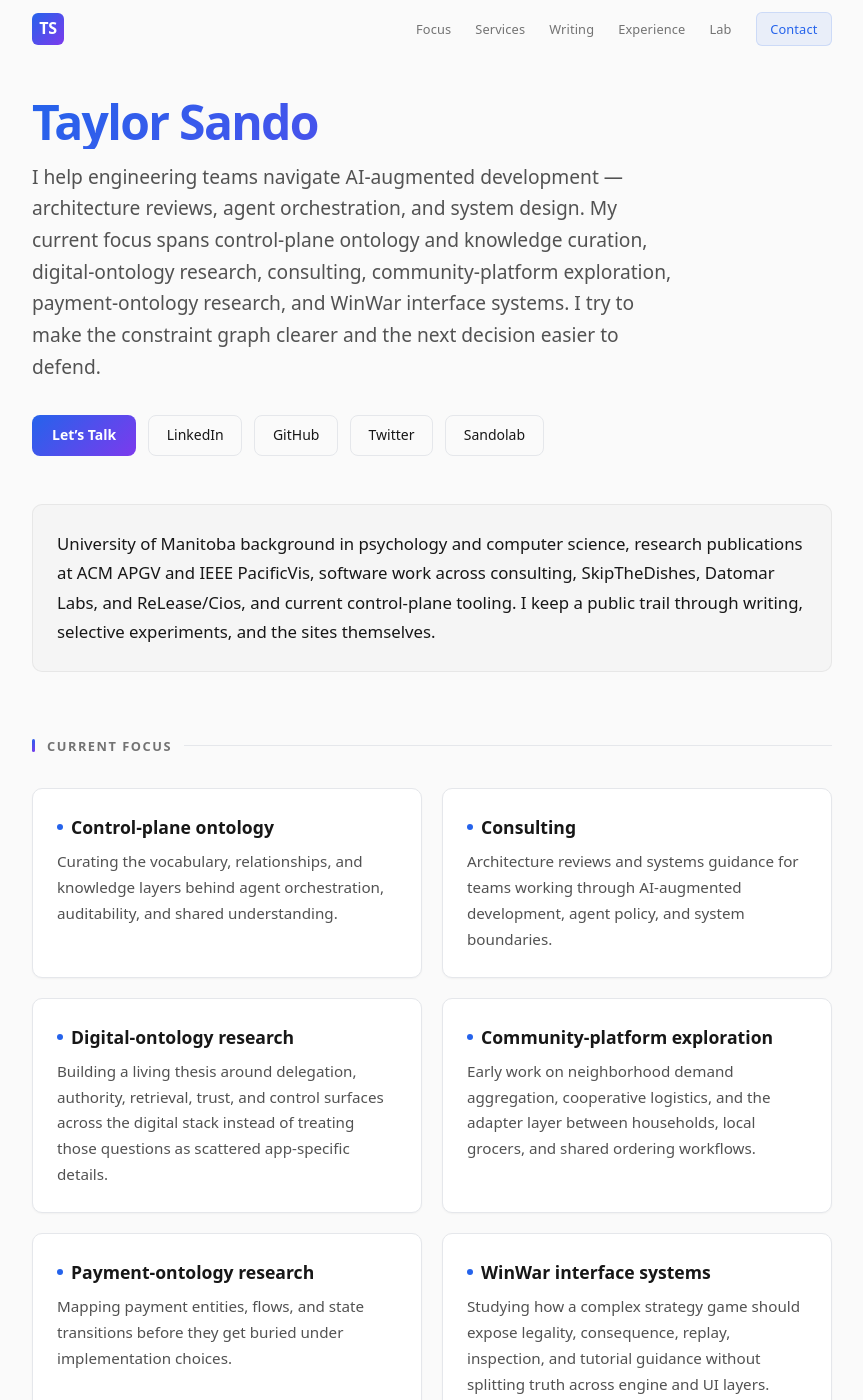
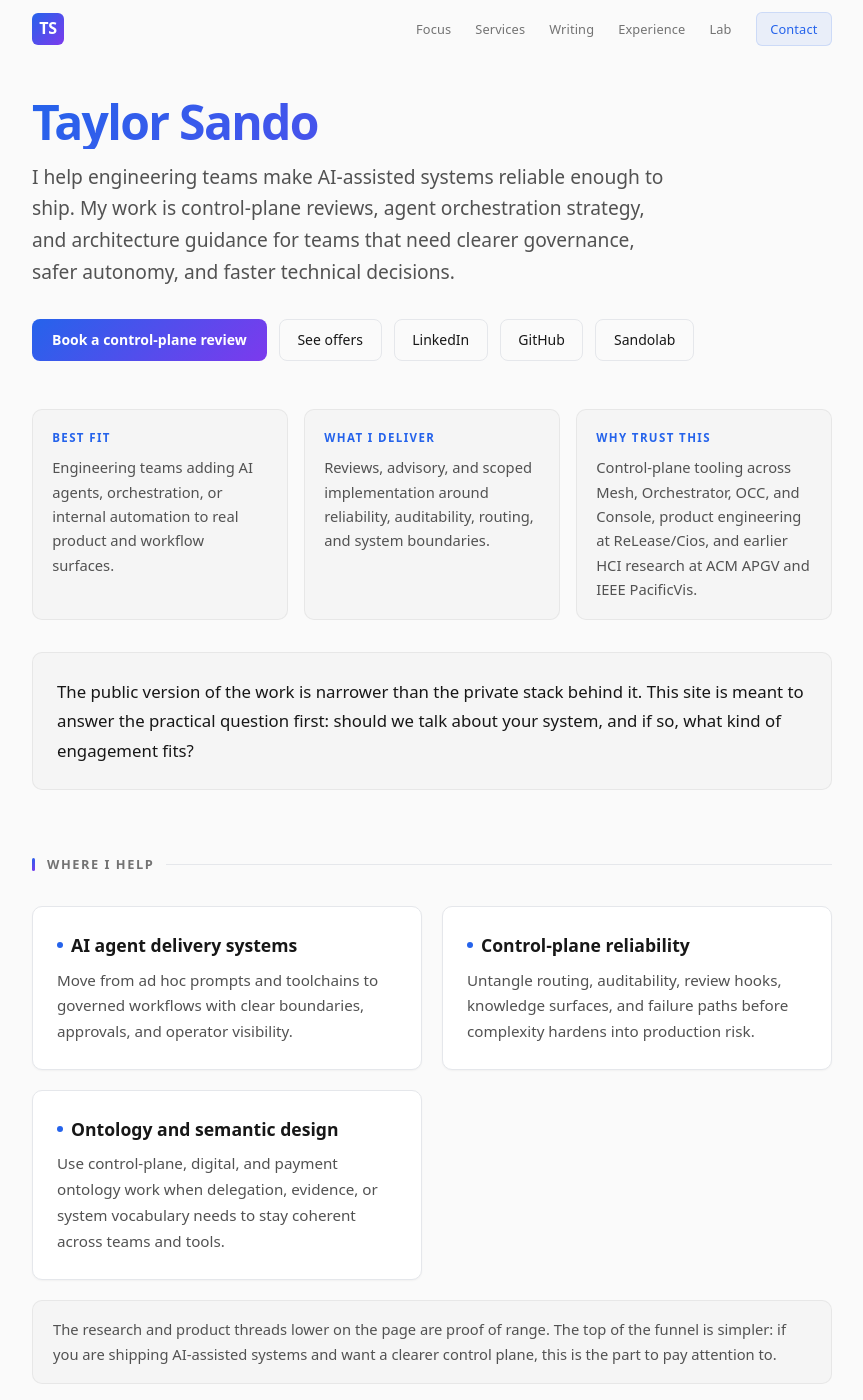
Before and after one commit to taylorSando/taylorSando.github.io, a Jekyll site: the page built from index.html, in a window 1280 px wide and 1400 px high. Shown: the whole window, without its empty margins (208-1071 px from the left). Built offline with Jekyll 4.4.1, drawn with Linux system fonts in a browser that asks for light colours; some of the changed text lies outside the part shown.

Commit message:
Refocus homepage around consulting funnel

```diff
--- a/css/landing.css
+++ b/css/landing.css
@@ -339,6 +339,39 @@ body {
   }
 }
 
+/* ─── Proof Grid ─── */
+.proof-grid {
+  display: grid;
+  grid-template-columns: repeat(3, minmax(0, 1fr));
+  gap: 1rem;
+  margin-bottom: 2rem;
+}
+
+.proof-card {
+  padding: 1.1rem 1.2rem;
+  border-radius: 10px;
+  border: 1px solid var(--border-subtle);
+  background: var(--surface-subtle);
+  color: var(--text-muted);
+  font-size: 0.92rem;
+  line-height: 1.65;
+}
+
+.proof-kicker {
+  font-size: 0.72rem;
+  font-weight: 700;
+  text-transform: uppercase;
+  letter-spacing: 0.12em;
+  color: var(--accent-color);
+  margin-bottom: 0.55rem;
+}
+
+@media (max-width: 720px) {
+  .proof-grid {
+    grid-template-columns: 1fr;
+  }
+}
+
 /* ─── Bio ─── */
 .bio {
   margin-bottom: 3rem;
@@ -443,6 +476,21 @@ body {
   color: var(--text-muted);
   font-size: 0.95rem;
   line-height: 1.7;
+}
+
+.service-meta,
+.service-detail {
+  margin-top: 0.85rem;
+  font-size: 0.88rem;
+  line-height: 1.65;
+}
+
+.service-meta {
+  color: var(--text-main);
+}
+
+.service-detail {
+  color: var(--text-light);
 }
 
 /* ─── Current Focus ─── */
--- a/index.html
+++ b/index.html
@@ -4,88 +4,87 @@ layout: landing
 
 <header class="header reveal">
   <h1>Taylor Sando</h1>
-  <p class="positioning">I help engineering teams navigate AI-augmented development &mdash;
-    architecture reviews, agent orchestration, and system design. My current
-    focus spans control-plane ontology and knowledge curation,
-    digital-ontology research, consulting, community-platform exploration,
-    payment-ontology research, and WinWar interface systems. I try to make the
-    constraint graph clearer and the next decision easier to defend.</p>
+  <p class="positioning">I help engineering teams make AI-assisted systems
+    reliable enough to ship. My work is control-plane reviews, agent
+    orchestration strategy, and architecture guidance for teams that need
+    clearer governance, safer autonomy, and faster technical decisions.</p>
 </header>
 
 <div class="links reveal">
-  <a href="mailto:consulting@taylorsando.com" class="btn btn-cta">Let&rsquo;s Talk</a>
+  <a href="mailto:consulting@taylorsando.com?subject=Control-plane%20review" class="btn btn-cta">Book a control-plane review</a>
+  <a href="#services" class="btn">See offers</a>
   <a href="https://www.linkedin.com/in/taylor-sando-8aa3a7265/" class="btn btn-outline">LinkedIn</a>
   {% if site.github_username %}
   <a href="https://github.com/{{ site.github_username }}" class="btn btn-outline">GitHub</a>
   {% endif %}
-  <a href="https://twitter.com/taylorSando16" class="btn btn-outline">Twitter</a>
   <a href="https://sandolab.xyz" class="btn btn-outline">Sandolab</a>
+</div>
+
+<div class="proof-grid reveal">
+  <div class="proof-card">
+    <div class="proof-kicker">Best fit</div>
+    <p>Engineering teams adding AI agents, orchestration, or internal automation to real product and workflow surfaces.</p>
+  </div>
+  <div class="proof-card">
+    <div class="proof-kicker">What I deliver</div>
+    <p>Reviews, advisory, and scoped implementation around reliability, auditability, routing, and system boundaries.</p>
+  </div>
+  <div class="proof-card">
+    <div class="proof-kicker">Why trust this</div>
+    <p>Control-plane tooling across Mesh, Orchestrator, OCC, and Console, product engineering at ReLease/Cios, and earlier HCI research at ACM APGV and IEEE PacificVis.</p>
+  </div>
 </div>
 
 <div class="bio reveal">
   <p>
-    University of Manitoba background in psychology and computer science,
-    research publications at ACM APGV and IEEE PacificVis, software work across
-    consulting, SkipTheDishes, Datomar Labs, and ReLease/Cios, and current
-    control-plane tooling. I keep a public trail through writing, selective
-    experiments, and the sites themselves.
+    The public version of the work is narrower than the private stack behind
+    it. This site is meant to answer the practical question first: should we
+    talk about your system, and if so, what kind of engagement fits?
   </p>
 </div>
 
-<h2 class="section-title reveal" id="focus">Current Focus</h2>
+<h2 class="section-title reveal" id="focus">Where I Help</h2>
 <div class="focus-grid">
   <div class="service-item reveal">
-    <h3>Control-plane ontology</h3>
-    <p>Curating the vocabulary, relationships, and knowledge layers behind agent orchestration, auditability, and shared understanding.</p>
+    <h3>AI agent delivery systems</h3>
+    <p>Move from ad hoc prompts and toolchains to governed workflows with clear boundaries, approvals, and operator visibility.</p>
   </div>
   <div class="service-item reveal">
-    <h3>Consulting</h3>
-    <p>Architecture reviews and systems guidance for teams working through AI-augmented development, agent policy, and system boundaries.</p>
+    <h3>Control-plane reliability</h3>
+    <p>Untangle routing, auditability, review hooks, knowledge surfaces, and failure paths before complexity hardens into production risk.</p>
   </div>
   <div class="service-item reveal">
-    <h3>Digital-ontology research</h3>
-    <p>Building a living thesis around delegation, authority, retrieval, trust, and control surfaces across the digital stack instead of treating those questions as scattered app-specific details.</p>
-  </div>
-  <div class="service-item reveal">
-    <h3>Community-platform exploration</h3>
-    <p>Early work on neighborhood demand aggregation, cooperative logistics, and the adapter layer between households, local grocers, and shared ordering workflows.</p>
-  </div>
-  <div class="service-item reveal">
-    <h3>Payment-ontology research</h3>
-    <p>Mapping payment entities, flows, and state transitions before they get buried under implementation choices.</p>
-  </div>
-  <div class="service-item reveal">
-    <h3>WinWar interface systems</h3>
-    <p>Studying how a complex strategy game should expose legality, consequence, replay, inspection, and tutorial guidance without splitting truth across engine and UI layers.</p>
+    <h3>Ontology and semantic design</h3>
+    <p>Use control-plane, digital, and payment ontology work when delegation, evidence, or system vocabulary needs to stay coherent across teams and tools.</p>
   </div>
 </div>
 <div class="focus-note reveal">
-  <p>Public work is deliberately selective: writing, consulting context, and experiments I can share without overstating the state of the work.</p>
+  <p>The research and product threads lower on the page are proof of range. The top of the funnel is simpler: if you are shipping AI-assisted systems and want a clearer control plane, this is the part to pay attention to.</p>
 </div>
 
-<h2 class="section-title reveal" id="services">Services</h2>
+<h2 class="section-title reveal" id="services">Offers</h2>
 <div class="services">
   <div class="service-item reveal">
-    <h3>Architecture Reviews</h3>
-    <p>Evaluate how your frontend, API, database, workflow, and infrastructure layers
-      connect. Identify where the seams are, what&rsquo;s fragile, and how the pieces
-      should fit together. Not &ldquo;learn React&rdquo; but &ldquo;understand why your
-      current stack composition works or doesn&rsquo;t.&rdquo;</p>
+    <h3>AI Agent Readiness Review</h3>
+    <p>For teams adopting coding agents or workflow automation but lacking clear boundaries. I map the failure surfaces, approval paths, and missing control-plane pieces before complexity hardens.</p>
+    <p class="service-meta"><strong>Best fit:</strong> shipping teams with AI in internal or customer-facing workflows.</p>
+    <p class="service-detail"><strong>Deliverable:</strong> written review, risk map, and prioritized next steps in about 2 weeks. Starts at $3,500.</p>
   </div>
   <div class="service-item reveal">
-    <h3>AI Agent Strategy</h3>
-    <p>How to adopt AI coding agents without losing accountability. Progressive autonomy
-      frameworks, permission policies, audit infrastructure, and multi-agent coordination.
-      Grounded in the control-plane tooling I maintain across Claude Code,
-      Gemini CLI, and Codex.</p>
+    <h3>Control-Plane Audit</h3>
+    <p>For teams that already have agents, queues, or orchestration in play and need clearer routing, auditability, and reliability. I focus on the seams where supervision, policy, and operator control start to fail.</p>
+    <p class="service-meta"><strong>Best fit:</strong> teams with live agent workflows, internal automations, or growing review overhead.</p>
+    <p class="service-detail"><strong>Deliverable:</strong> architecture readout, gap analysis, and implementation sequence. Scoped to the system.</p>
   </div>
   <div class="service-item reveal">
-    <h3>Tech Stack Assessment</h3>
-    <p>Evaluate whether your stack composition is coherent for your stage and scale.
-      Where the boundaries between services should live, which abstractions are earning
-      their keep, and where complexity is hiding. Security review of AI agent tooling
-      and MCP plugin supply chains.</p>
+    <h3>Embedded Advisory</h3>
+    <p>For founders and engineering leads who want ongoing help shaping architecture, agent policy, and execution decisions while the system is still moving.</p>
+    <p class="service-meta"><strong>Best fit:</strong> teams making repeated control-plane and AI adoption decisions under delivery pressure.</p>
+    <p class="service-detail"><strong>Deliverable:</strong> recurring decision support, reviews, and implementation guidance over 3 to 6 months. Typical range: $10K to $15K per month.</p>
   </div>
+</div>
+<div class="focus-note reveal">
+  <p>If you already know the problem and need implementation help, ask about a build sprint after the review. I usually prefer an architecture read before writing the implementation plan.</p>
 </div>
 
 <h2 class="section-title reveal" id="writing">Writing</h2>
```
